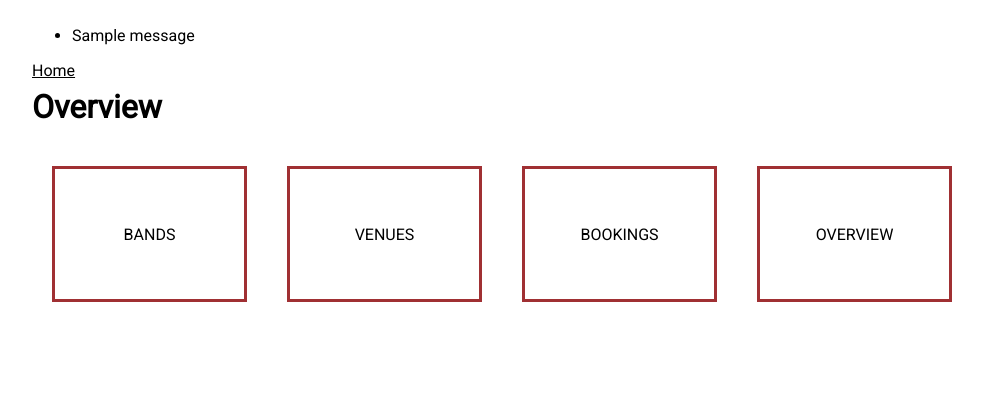
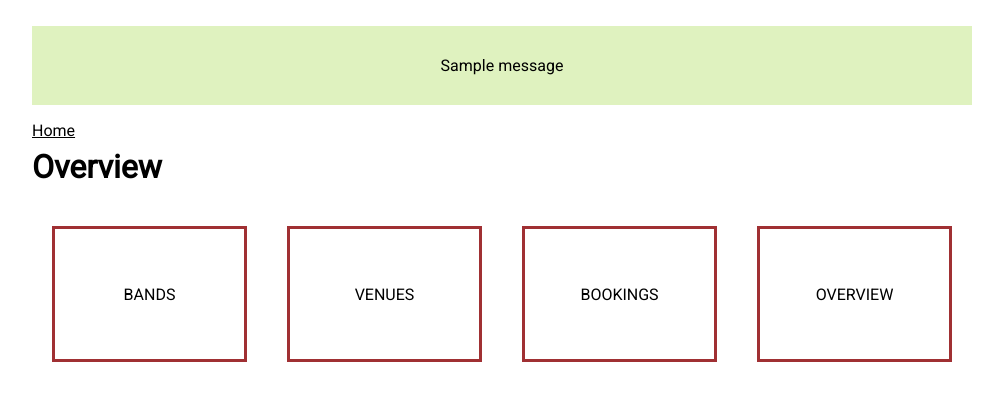
Before and after one commit to niklasmh/it1901-band-booking-project, a Django app: template templates/index.html in a window 1280 px wide. Shown: the part 60-480 px from the top of the page, without its empty margins (138-1141 px from the left). Run offline with Django 3.2, Linux system fonts and the light colour scheme; the template is opened without the code that fills it, so the values that code supplies are empty; tables that the repository leaves empty hold one stand-in row (values such as "Sample post"); one stand-in notice (Sample message) is shown.

Commit message:
Addes styles to messages (Error, warning, success, info and debug)

```diff
--- a/static/style.css
+++ b/static/style.css
@@ -14,6 +14,7 @@ Kopier hele linjen i innholdfortegnelse og søk på linjen for å komme til kode
 	6. FORSIDEBOKSER
 	7. TABELL-LAYOUT
 	8. TABELL-LAYOUT-MOBIL
+	9. MESSAGES
 
 */
 
@@ -269,3 +270,32 @@ h1 small, h2 small, h3 small, h4 small, h5 small, h6 small {
 		background: #803022;
 	}
 }
+
+/*	9. MESSAGES */
+
+.messages{
+	padding-left: 0px;
+
+}
+
+.warning, .error {
+	background-color:#FFBABA;
+}
+
+.info {
+	background-color:#00529B;
+}
+
+.success {
+	background-color:#DFF2BF;
+}
+
+.debug {
+	background-color: #FEEFB3;
+}
+
+.debug, .warning, .info, .success, .error {
+	padding-top: 30px;
+	padding-bottom: 30px;
+	text-align: center;
+}
--- a/templates/base.html
+++ b/templates/base.html
@@ -29,7 +29,7 @@
 			{% if messages %}
 			<ul class="messages">
 				{% for message in messages %}
-				<li{% if message.tags %} class="{{ message.tags }}"{% endif %}>{{ message }}</li>
+				<p{% if message.tags %} class="{{ message.tags }}"{% endif %}>{{ message }}</p>
 				{% endfor %}
 			</ul>
 			{% endif %}
```
